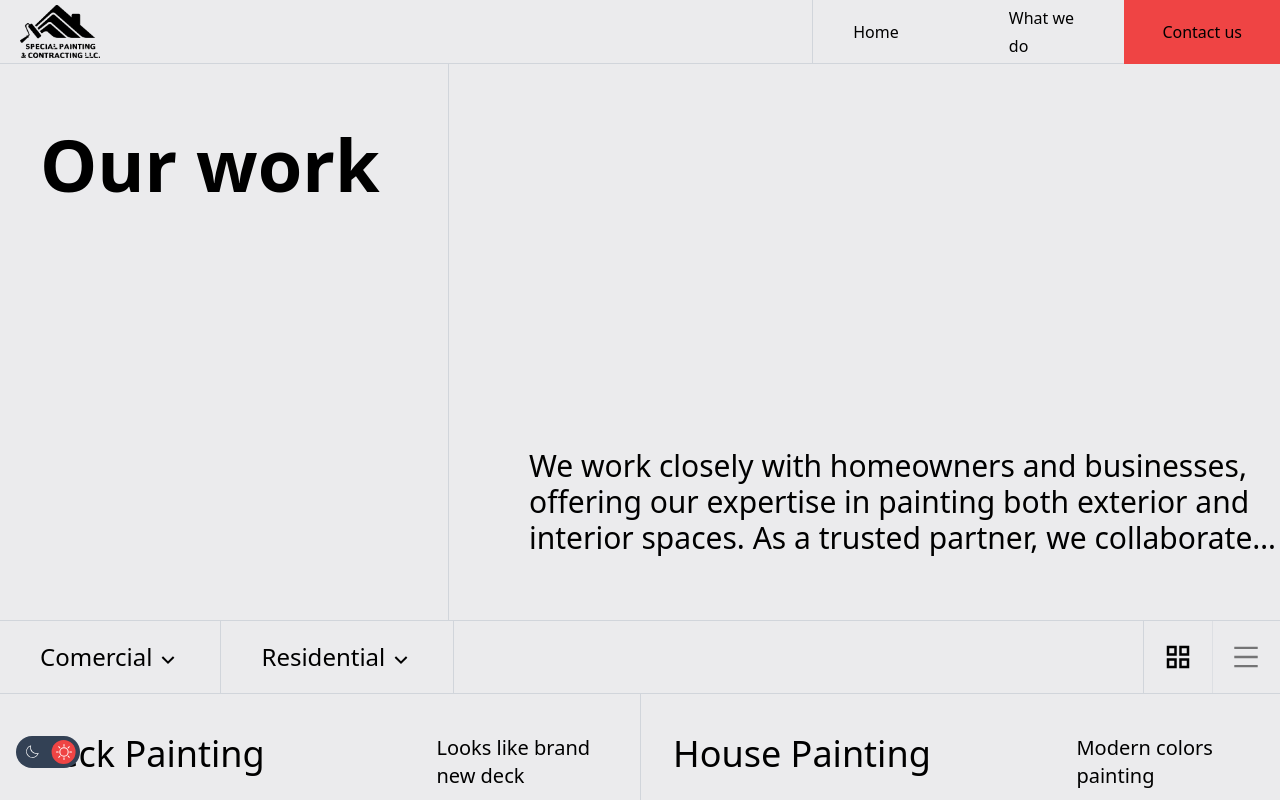
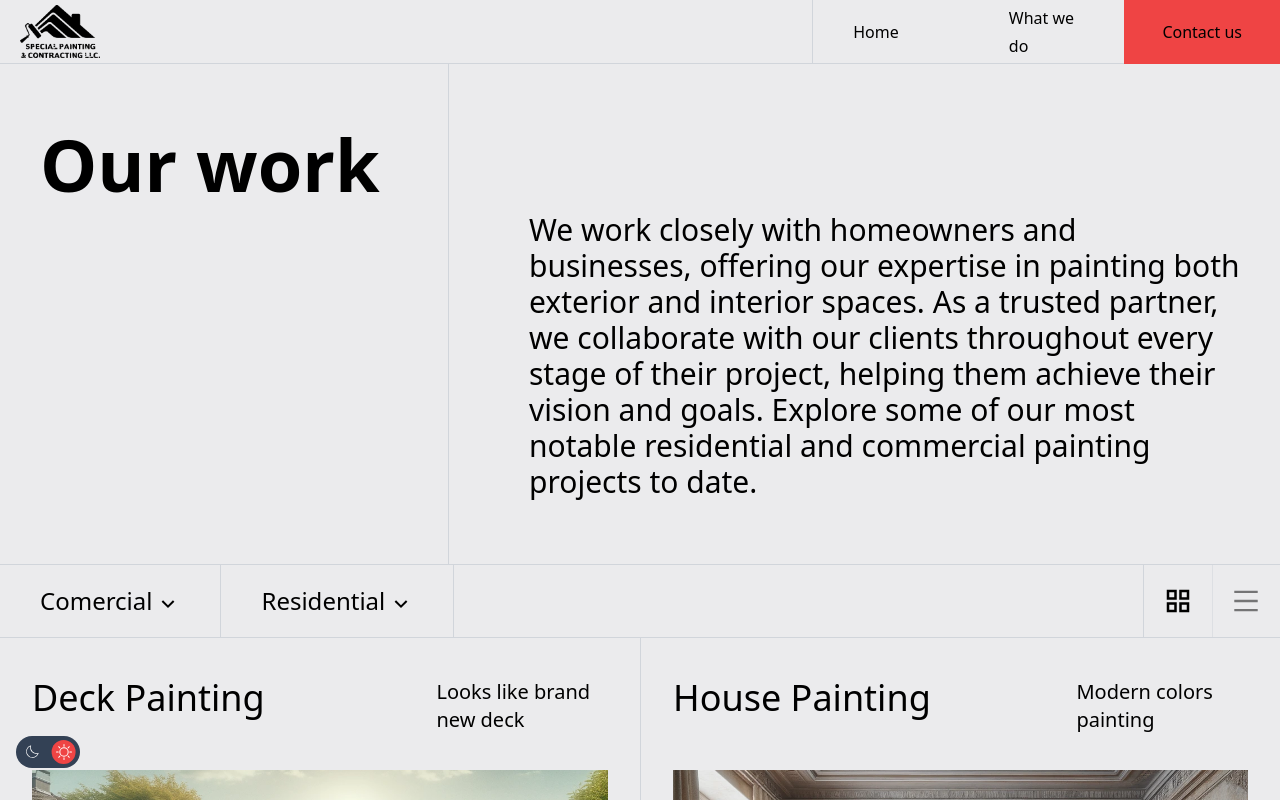
Before and after one commit to DemonHa/specialpainting, a Next.js app: page /what-we-do in a window 1280 px wide. Shown: the top 800 px of the page. Built offline with nearby package versions, Linux system fonts and the light colour scheme.

Commit message:
chore: what we do header text size change

```diff
--- a/src/features/what-we-do/header/index.tsx
+++ b/src/features/what-we-do/header/index.tsx
@@ -5,8 +5,8 @@ export const Header = () => {
         <div className="text-6xl xl:text-7xl font-bold">Our work</div>
       </div>
 
-      <div className="flex w-[65vw] pt-56 xl:pt-96 pb-16 pl-10 xl:pl-20">
-        <div className="max-w-[1000px] text-2xl lg:text-3xl xl:line-clamp-3">
+      <div className="flex md:w-[65vw] h-auto pt-20 lg:pt-0 lg:h-[500px] pb-16 px-10 xl:pl-20 items-end">
+        <div className="max-w-[1000px] text-2xl lg:text-3xl">
           We work closely with homeowners and businesses, offering our expertise
           in painting both exterior and interior spaces. As a trusted partner,
           we collaborate with our clients throughout every stage of their
```
